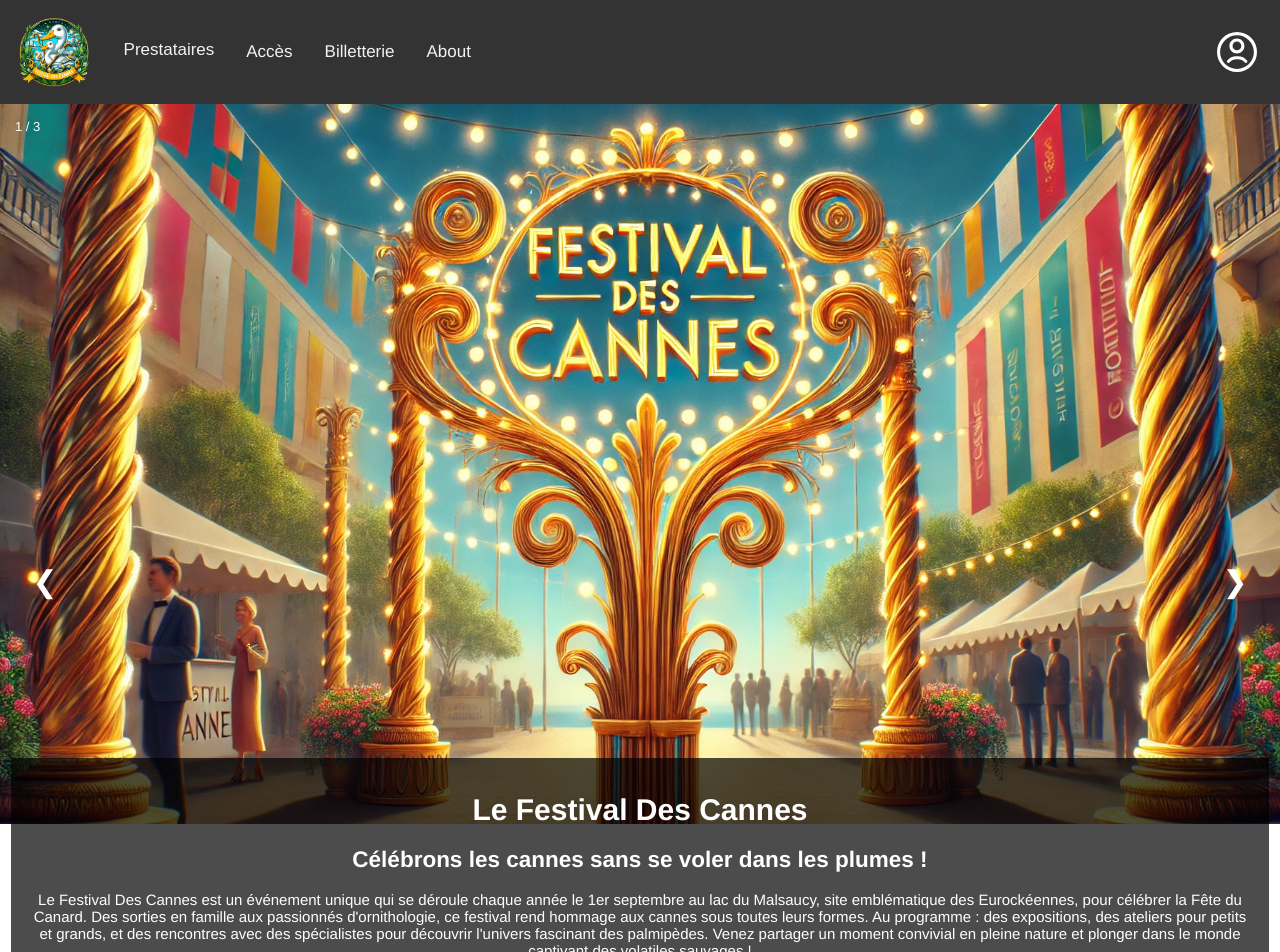
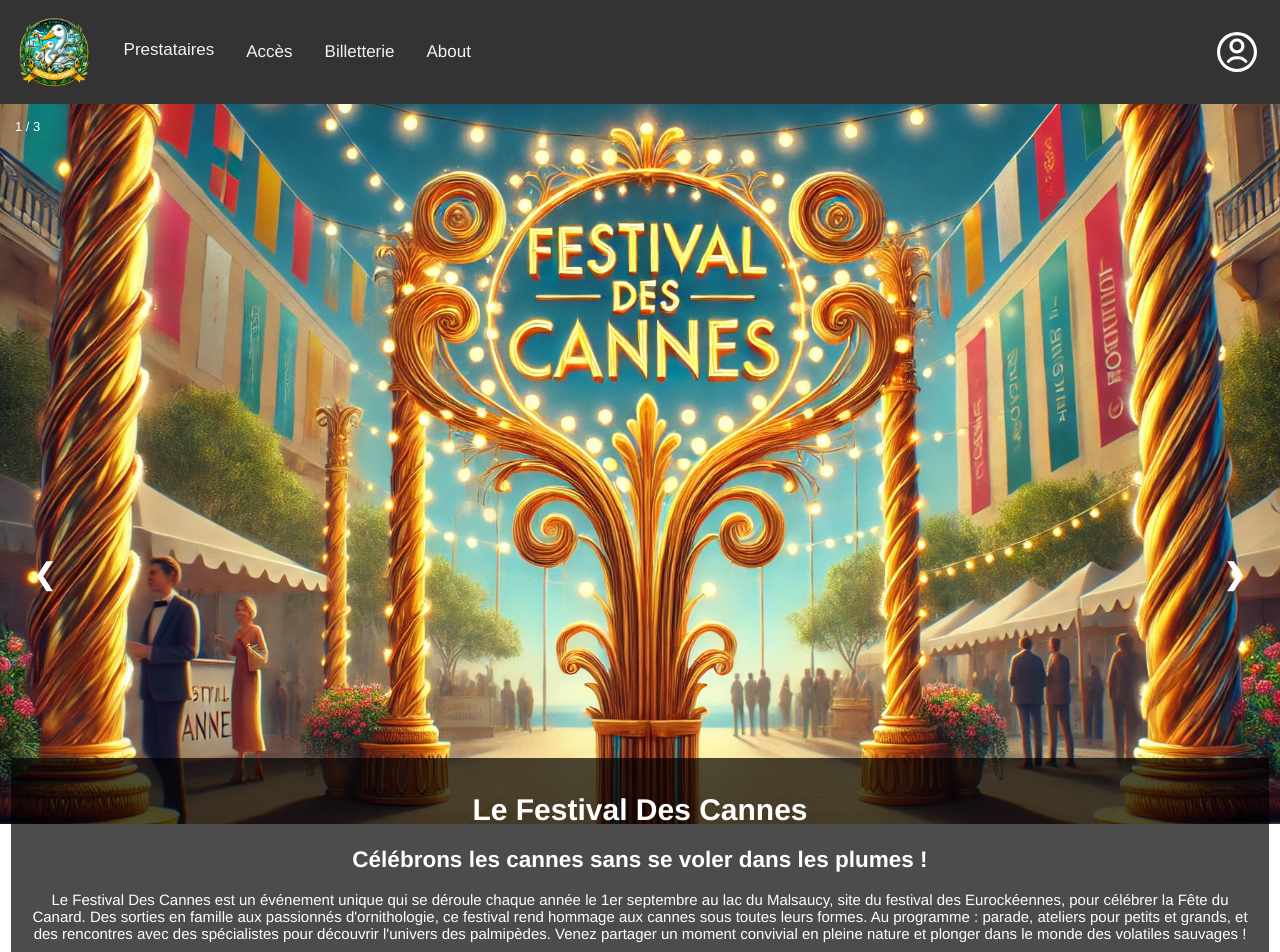
Before and after one commit to MaikenDANGELO/LeFestivalDesCannes, a Vue app in the folder frontend/: page / in a window 1280 px wide. Shown: the top 952 px of the page. Built offline with nearby package versions, Linux system fonts and the light colour scheme.

Commit message:
ajustement texte page d'accueil

```diff
--- a/frontend/src/components/BanniereAccueil.vue
+++ b/frontend/src/components/BanniereAccueil.vue
@@ -8,10 +8,10 @@
                     <h1>Le Festival Des Cannes</h1>
                     <h2>Célébrons les cannes sans se voler dans les plumes !</h2>
                     <p>Le Festival Des Cannes est un événement unique qui se déroule chaque année le 1er septembre
-                    au lac du Malsaucy, site emblématique des Eurockéennes, pour célébrer la Fête du Canard. Des sorties en famille
+                    au lac du Malsaucy, site du festival des Eurockéennes, pour célébrer la Fête du Canard. Des sorties en famille
                     aux passionnés d'ornithologie, ce festival rend hommage aux cannes sous toutes leurs formes. Au programme :
-                    des expositions, des ateliers pour petits et grands, et des rencontres avec des spécialistes pour découvrir l'univers
-                    fascinant des palmipèdes. Venez partager un moment convivial en pleine nature et plonger dans le monde captivant des
+                    parade, ateliers pour petits et grands, et des rencontres avec des spécialistes pour découvrir l'univers
+                    des palmipèdes. Venez partager un moment convivial en pleine nature et plonger dans le monde des
                     volatiles sauvages !</p>
                 </div>
             </div>
```
